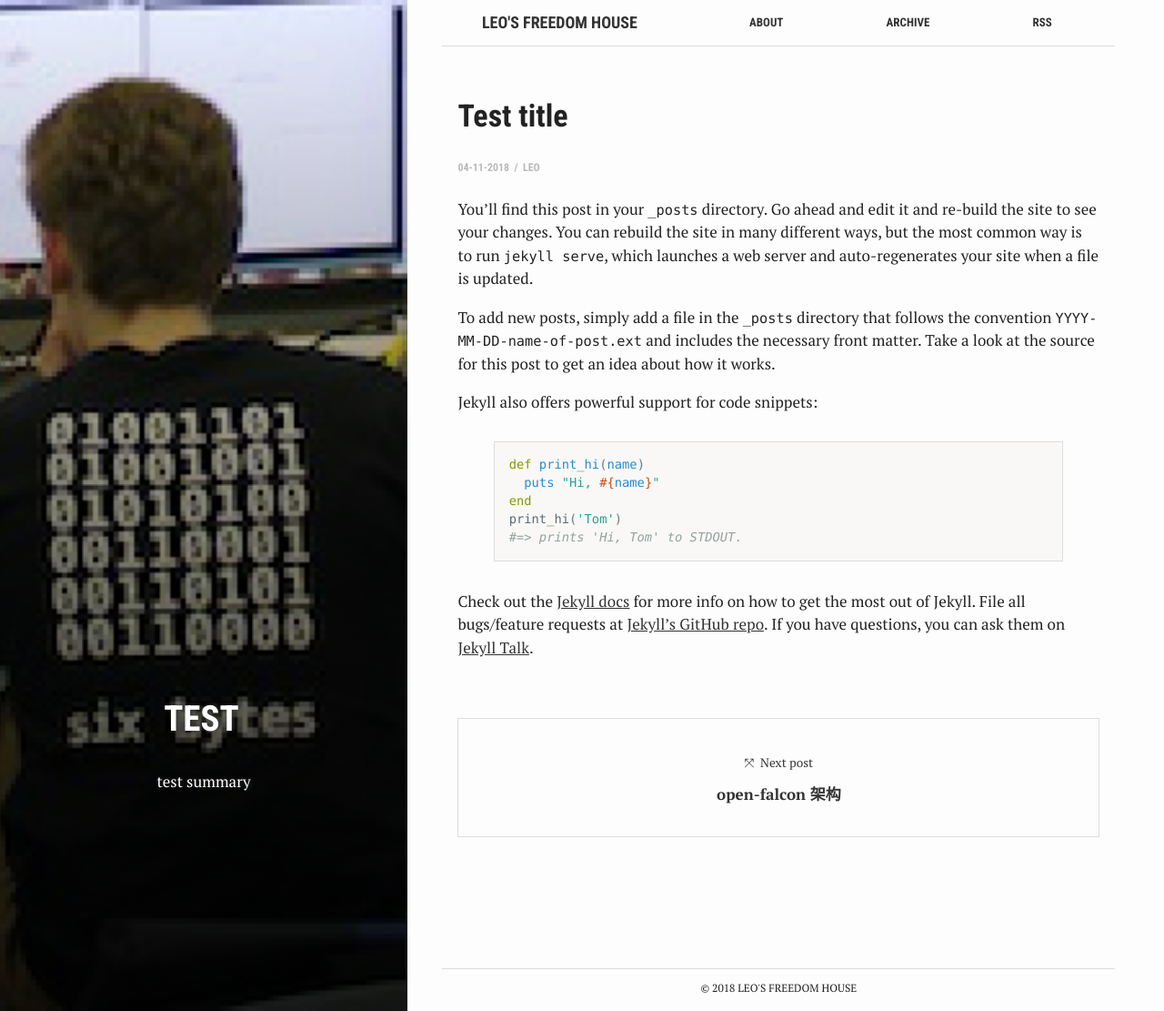
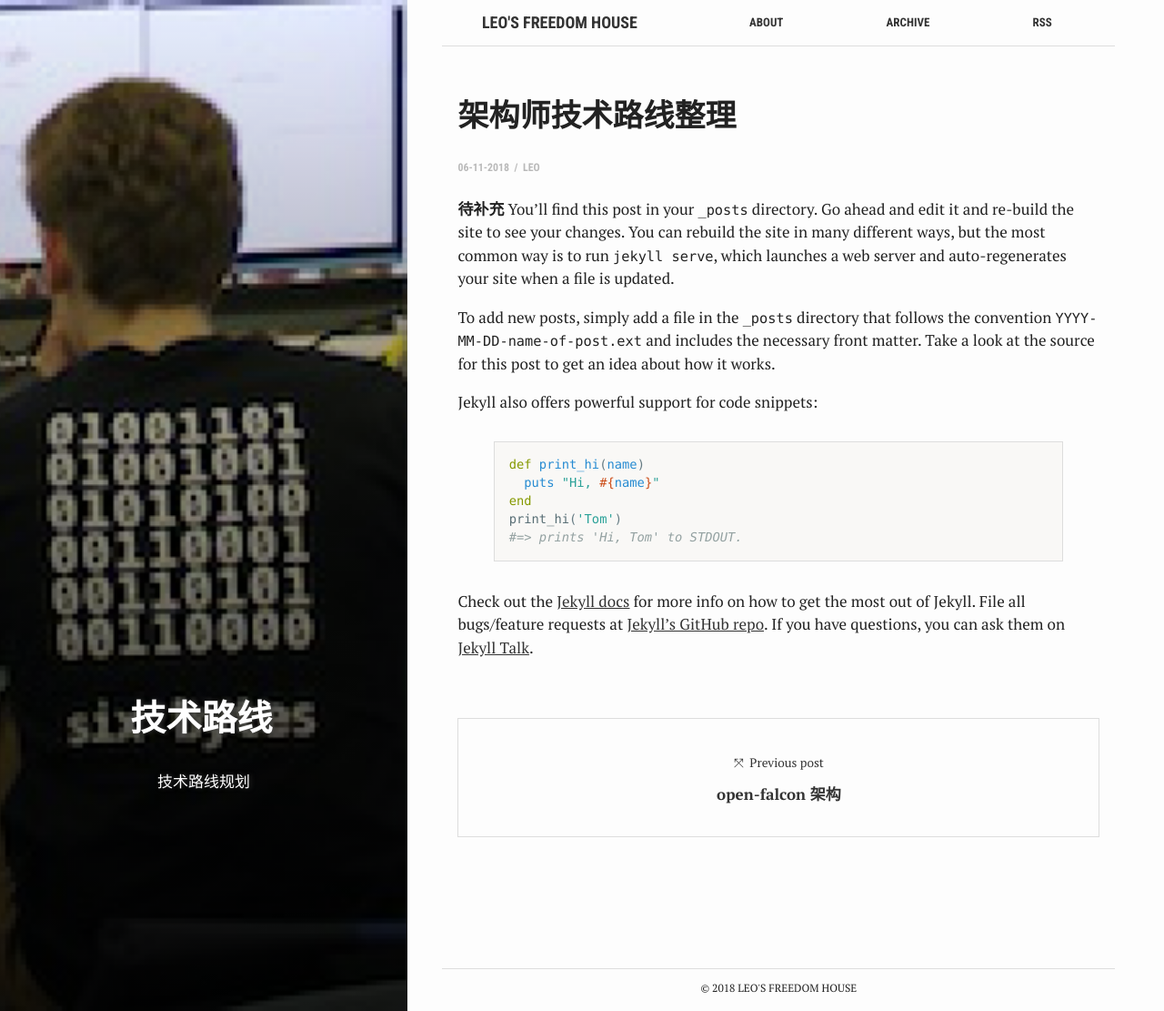
Before and after one commit to 130-133/MobileTerminate.github.io, a Jekyll site: the page built from _posts/2016-11-04-tech-line.markdown, in a window 1280 px wide and 1111 px high. Shown: the whole window at 91% size. Built offline with Jekyll 4.4.1, drawn with Linux system fonts in a browser that asks for light colours.

Commit message:
add article
add article

```diff
--- a/_posts/2016-11-04-test-article.markdown
+++ b/_posts/2016-11-04-tech-line.markdown
@@ -1,14 +1,16 @@
 ---
 bg: "coding.png"
 layout: post
-title:  "Test title"
-crawlertitle: "Test crawlertitle"
-summary: "test summary"
-date:   2018-11-04 10:09:47 +0700
+title:  "架构师技术路线整理"
+crawlertitle: "for personal"
+summary: "技术路线规划"
+date:   2018-11-06 10:09:47 +0700
 categories: posts
-tags: 'test'
+tags: '技术路线'
 author: leo
 ---
+
+**待补充**
 You’ll find this post in your `_posts` directory. Go ahead and edit it and re-build the site to see your changes. You can rebuild the site in many different ways, but the most common way is to run `jekyll serve`, which launches a web server and auto-regenerates your site when a file is updated.
 
 To add new posts, simply add a file in the `_posts` directory that follows the convention `YYYY-MM-DD-name-of-post.ext` and includes the necessary front matter. Take a look at the source for this post to get an idea about how it works.
```
Also changed, not shown: 7 other files.
